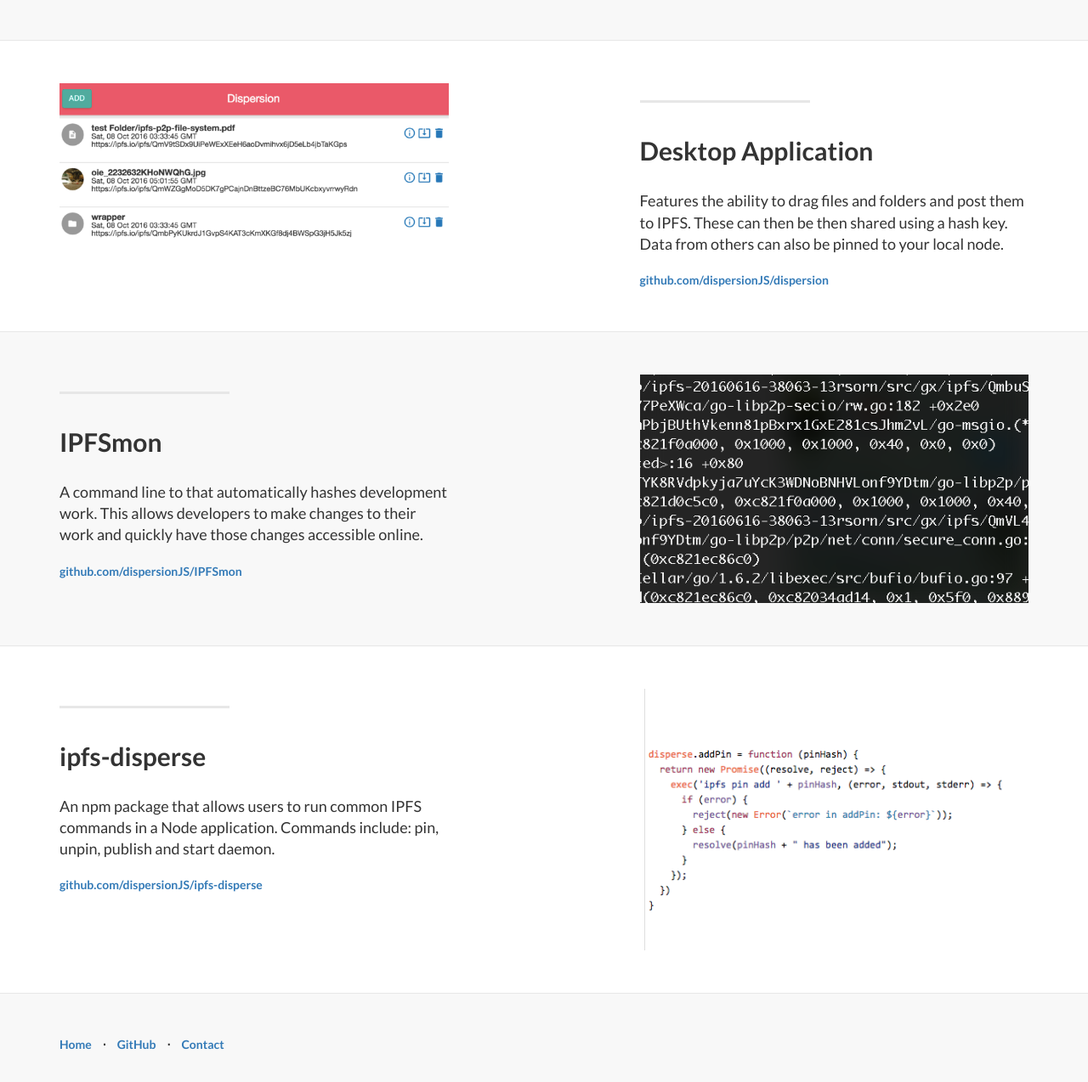
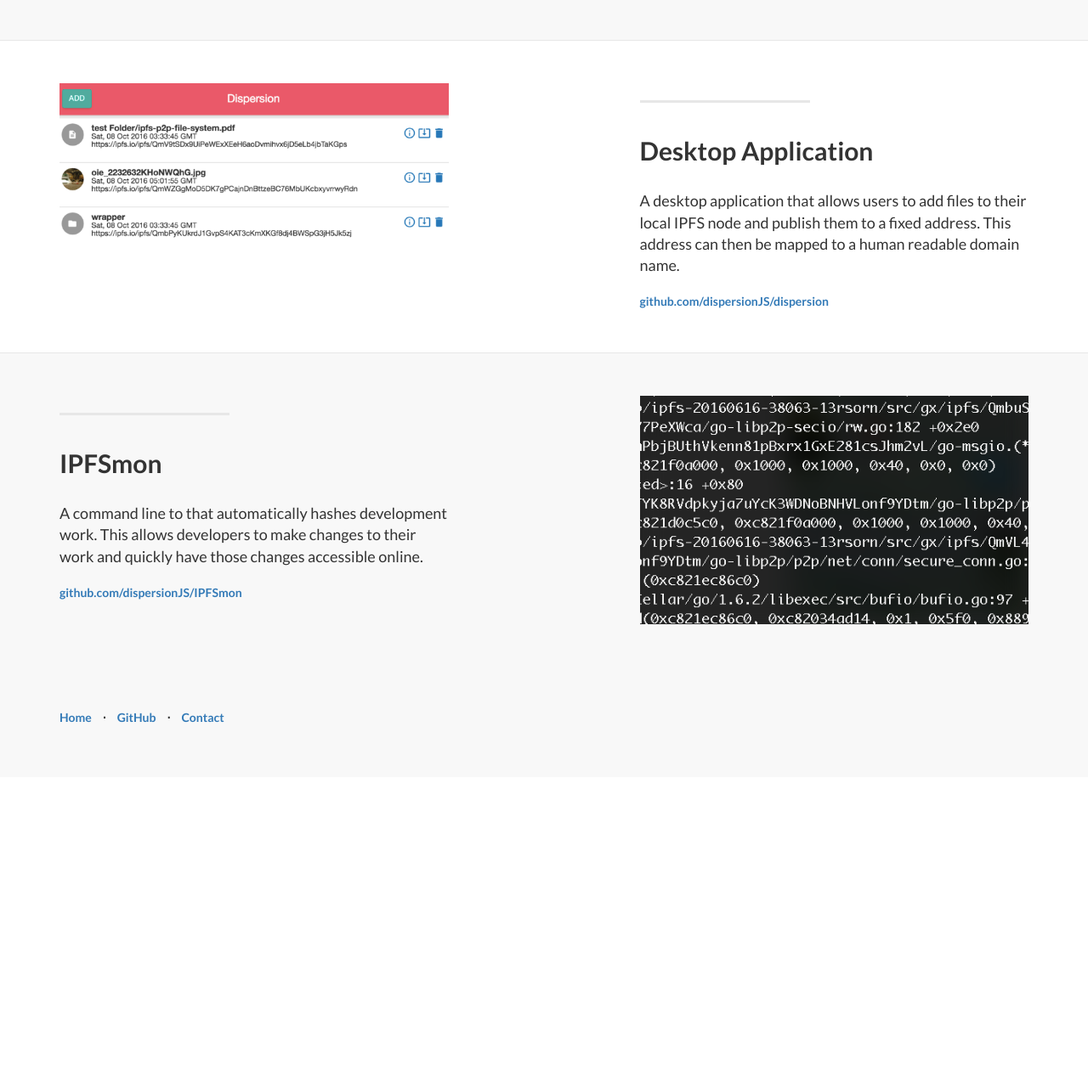
Before and after one commit to mrrockabilly/dispersion-landing-page, a plain HTML site: page index.html in a window 1280 px wide. Shown: the part 1065-2339 px from the top of the page at 85% size. After the commit the page ends 1980 px from the top, so only its background shows below. Drawn offline with Linux system fonts and the light colour scheme.

Commit message:
updated description for dispersion and removed extra photos

```diff
--- a/css/landing-page.css
+++ b/css/landing-page.css
@@ -59,6 +59,10 @@
 
 .intro-message > h3 {
     text-shadow: 2px 2px 3px rgba(0,0,0,0.6);
+}
+
+.dag {
+    width: 300px;
 }
 
 @media(max-width:767px) {
--- a/index.html
+++ b/index.html
@@ -114,7 +114,7 @@
                     <hr class="section-heading-spacer">
                     <div class="clearfix"></div>
                     <h2 class="section-heading">Desktop Application</h2>
-                    <p class="lead">Features the ability to drag files and folders and post them to IPFS. These can then be then shared using a hash key. Data from others can also be pinned to your local node. </p>
+                    <p class="lead">A desktop application that allows users to add files to their local IPFS node and publish them to a fixed address. This address can then be mapped to a human readable domain name.  </p>
                     <a href="https://github.com/Dispersionjs/dispersion">github.com/dispersionJS/dispersion</a>
                 </div>
                 <div class="col-lg-5 col-sm-pull-6  col-sm-6">
@@ -150,28 +150,28 @@
 
     </div>
 
-    <div class="content-section-b">
+    <!--<div class="content-section-b">
 
         <div class="container">
 
             <div class="row">
-                <div class="col-lg-5 col-sm-6">
+                <div class="col-lg-5 col-lg-offset-1 col-sm-push-6  col-sm-6">
                     <hr class="section-heading-spacer">
                     <div class="clearfix"></div>
                     <h2 class="section-heading">ipfs-disperse</h2>
                     <p class="lead">An npm package that allows users to run common IPFS commands in a Node application. Commands include: pin, unpin, publish and start daemon. </p>
                     <a href="https://github.com/Dispersionjs/ipfs-disperse">github.com/dispersionJS/ipfs-disperse</a>
                 </div>
-                <div class="col-lg-5 col-lg-offset-2 col-sm-6">
-                    <img class="img-responsive" src="img/disperse.png" alt="">
+                <div class="col-lg-5 col-sm-pull-6  col-sm-6 dag">
+                    <img class="img-responsive" src="img/dagWiki.png" alt="ipfs logo">
                 </div>
             </div>
 
         </div>
-        <!-- /.container -->
+
 
     </div>
-    <!-- /.content-section-a -->
+  -->
 
 
     </div>
```
Also changed, not shown: img/DANDELION.jpg (deleted), img/DandilionPedal.svg (deleted), img/Ipfs-logo.png (added), img/dag.png (deleted), img/dagWiki.png (added), img/desktop.png (deleted), img/servers.jpg (deleted), img/www.png (deleted).
